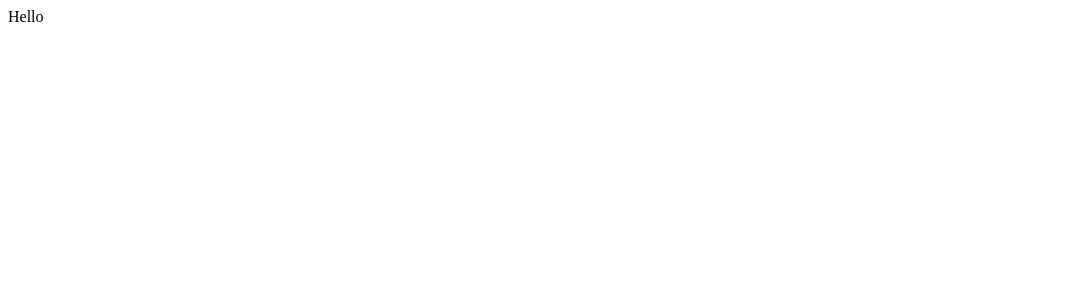
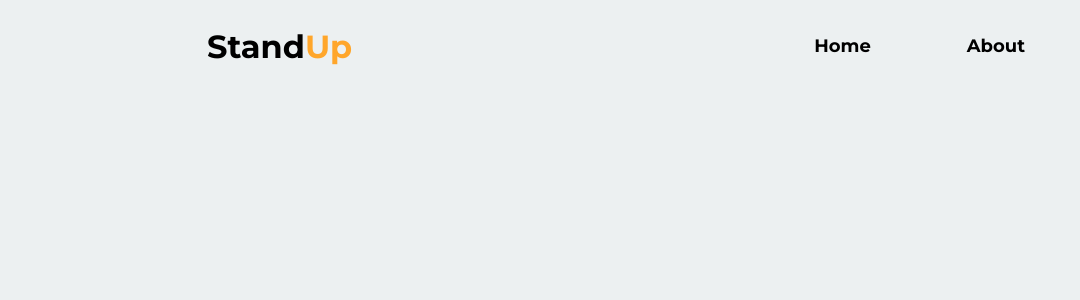
Before and after one commit to K-ash-ish/standup-App, a React (Create React App) app: page / in a window 1280 px wide. Shown: the top 300 px of the page, without its empty margins (0-1080 px from the left). Built offline with nearby package versions, Linux system fonts and the light colour scheme.

Commit message:
navigation bar completed

```diff
--- a/public/index.html
+++ b/public/index.html
@@ -2,42 +2,14 @@
 <html lang="en">
   <head>
     <meta charset="utf-8" />
-    <link rel="icon" href="%PUBLIC_URL%/favicon.ico" />
     <meta name="viewport" content="width=device-width, initial-scale=1" />
-    <meta name="theme-color" content="#000000" />
     <meta
       name="description"
       content="Web site created using create-react-app"
     />
-    <link rel="apple-touch-icon" href="%PUBLIC_URL%/logo192.png" />
-    <!--
-      manifest.json provides metadata used when your web app is installed on a
-      user's mobile device or desktop. See https://developers.google.com/web/fundamentals/web-app-manifest/
-    -->
-    <link rel="manifest" href="%PUBLIC_URL%/manifest.json" />
-    <!--
-      Notice the use of %PUBLIC_URL% in the tags above.
-      It will be replaced with the URL of the `public` folder during the build.
-      Only files inside the `public` folder can be referenced from the HTML.
-
-      Unlike "/favicon.ico" or "favicon.ico", "%PUBLIC_URL%/favicon.ico" will
-      work correctly both with client-side routing and a non-root public URL.
-      Learn how to configure a non-root public URL by running `npm run build`.
-    -->
-    <title>React App</title>
+    <title>Standup App</title>
   </head>
   <body>
-    <noscript>You need to enable JavaScript to run this app.</noscript>
     <div id="root"></div>
-    <!--
-      This HTML file is a template.
-      If you open it directly in the browser, you will see an empty page.
-
-      You can add webfonts, meta tags, or analytics to this file.
-      The build step will place the bundled scripts into the <body> tag.
-
-      To begin the development, run `npm start` or `yarn start`.
-      To create a production bundle, use `npm run build` or `yarn build`.
-    -->
   </body>
 </html>
--- /dev/null
+++ b/src/App.css
@@ -0,0 +1,10 @@
+@import url('https://fonts.googleapis.com/css2?family=Montserrat:wght@400;700&display=swap');
+body{
+    padding: 0;
+    margin: 0;
+    font-family: 'Montserrat', sans-serif;
+    background-color: #ecf0f1;
+}
+#root{
+    height: 100vh;
+}
--- a/src/App.js
+++ b/src/App.js
@@ -1,8 +1,9 @@
-
+import Navbar from "./components/Navbar";
+import "./App.css"
 function App() {
   return (
     <div className="App">
-      Hello
+      <Navbar />
     </div>
   );
 }
--- /dev/null
+++ b/src/components/Navbar.css
@@ -0,0 +1,34 @@
+ul{
+    margin: 0;
+    padding: 0;
+    list-style: none;
+}
+nav{
+    display: flex;
+    justify-content: space-around;
+}
+a{
+    text-decoration: none;
+    color: black;
+    font-weight: 700;
+}
+nav .title{
+    font-size: 32px;
+}
+.title-style{
+    color:#FFA62B;
+}
+.navbar{
+    display: flex;
+    justify-content:space-evenly;
+    align-items: center;
+}
+.nav-item a{
+    padding: 0 3rem;
+    font-size: 18px;
+}
+.nav-item a:hover{
+    transition: 0.6 s color;
+    color: #FFA62B;
+
+}
--- /dev/null
+++ b/src/components/Navbar.jsx
@@ -0,0 +1,20 @@
+import React from "react";
+import "./Navbar.css";
+function Navbar(props) {
+  return (
+    <nav><a href="/home"><h1 className="title">Stand<span className="title-style">Up</span></h1></a>
+      <ul className="navbar">
+        <li className="nav-item">
+          {" "}
+          <a href="/home">Home</a>
+        </li>
+        <li className="nav-item">
+          {" "}
+          <a href="/about">About</a>{" "}
+        </li>
+      </ul>
+    </nav>
+  );
+}
+
+export default Navbar;
--- a/src/index.js
+++ b/src/index.js
@@ -1,7 +1,6 @@
 import React from 'react';
 import ReactDOM from 'react-dom/client';
 import App from './App';
-
 const root = ReactDOM.createRoot(document.getElementById('root'));
 root.render(
   <React.StrictMode>
```
